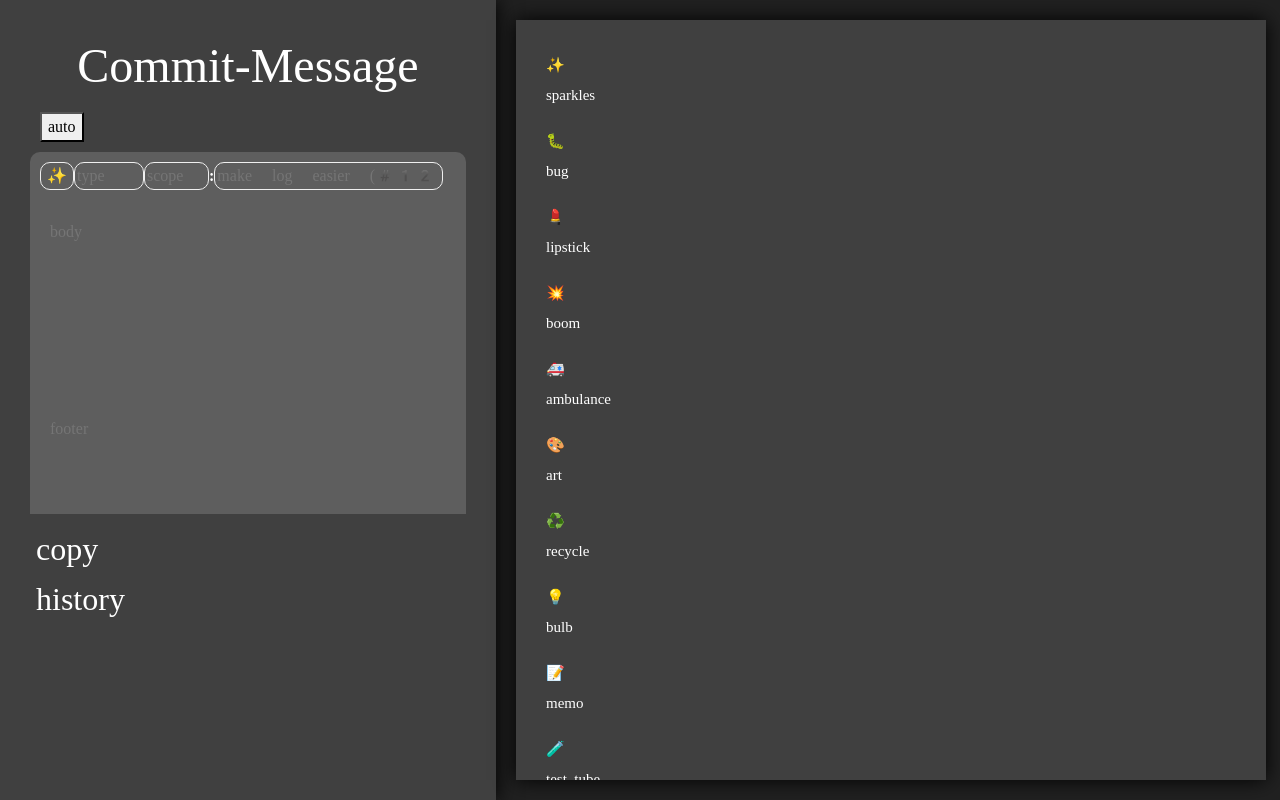
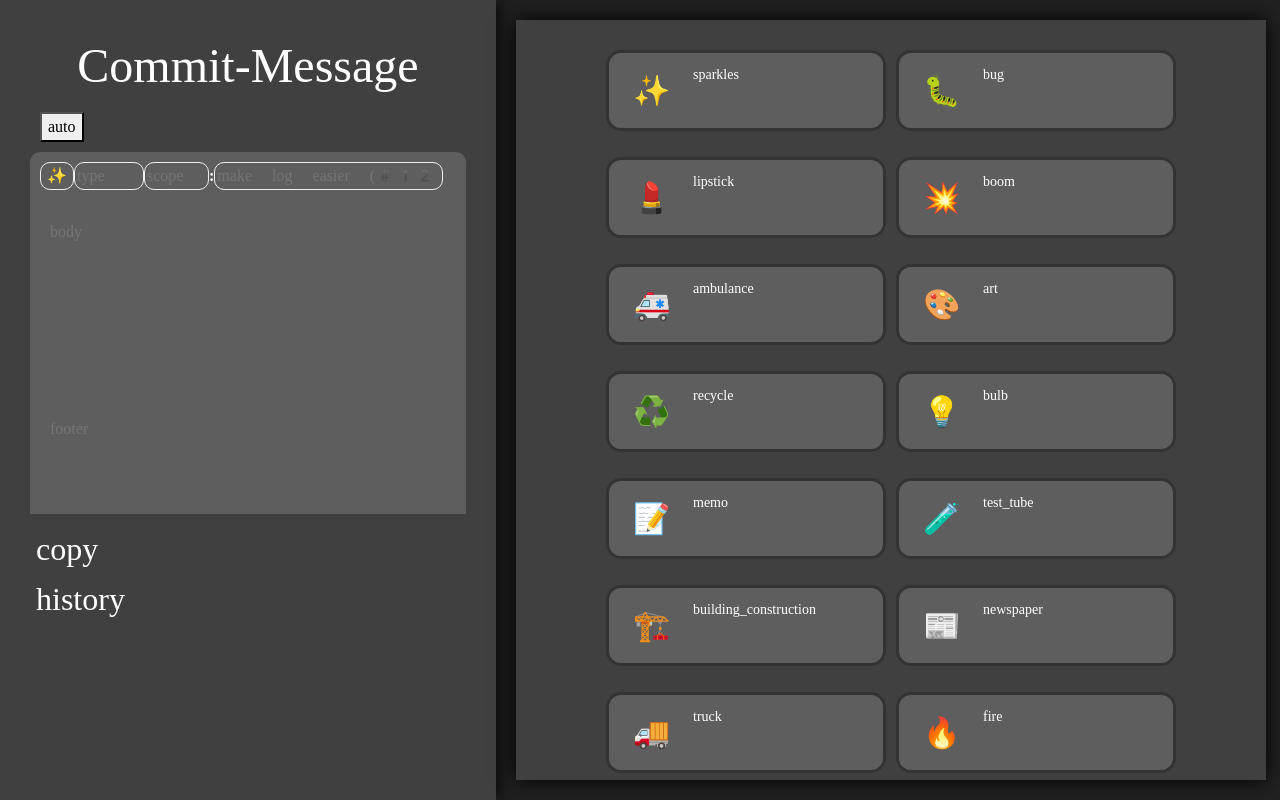
Before and after one commit to kwonyongjun1/commit-message, a React (Create React App) app in the folder commit-message/: page / in a window 1280 px wide. Built offline with nearby package versions, Linux system fonts and the light colour scheme.

Commit message:
🎨 Style: 불필요한 소스 삭제

```diff
--- a/commit-message/src/components/EmojiList.js
+++ b/commit-message/src/components/EmojiList.js
@@ -1,7 +1,7 @@
 import React from 'react';
-import { useSelector, useDispatch } from "react-redux";
-import { emojiList} from '../database/data';
-import { findEmojiFromId} from "../utils"
+import { useDispatch } from "react-redux";
+import { emojiList } from '../database/data';
+import { findEmojiFromId } from "../utils"
 import { setEmoji } from '../redux/actions/Message';
 export default function EmojiList() {
 
@@ -14,7 +14,7 @@ export default function EmojiList() {
 
     return(
         <div className = "middle-wrap">
-            <div className="grid-container">
+            <div className="grid-container-emoji">
             {emojiList.map((item) => (
                 <dl className="grid-item"  key={item.id} onClick={()=>{onClickEmoji(item.id)}}>
                     <dt className="emoji">
```
